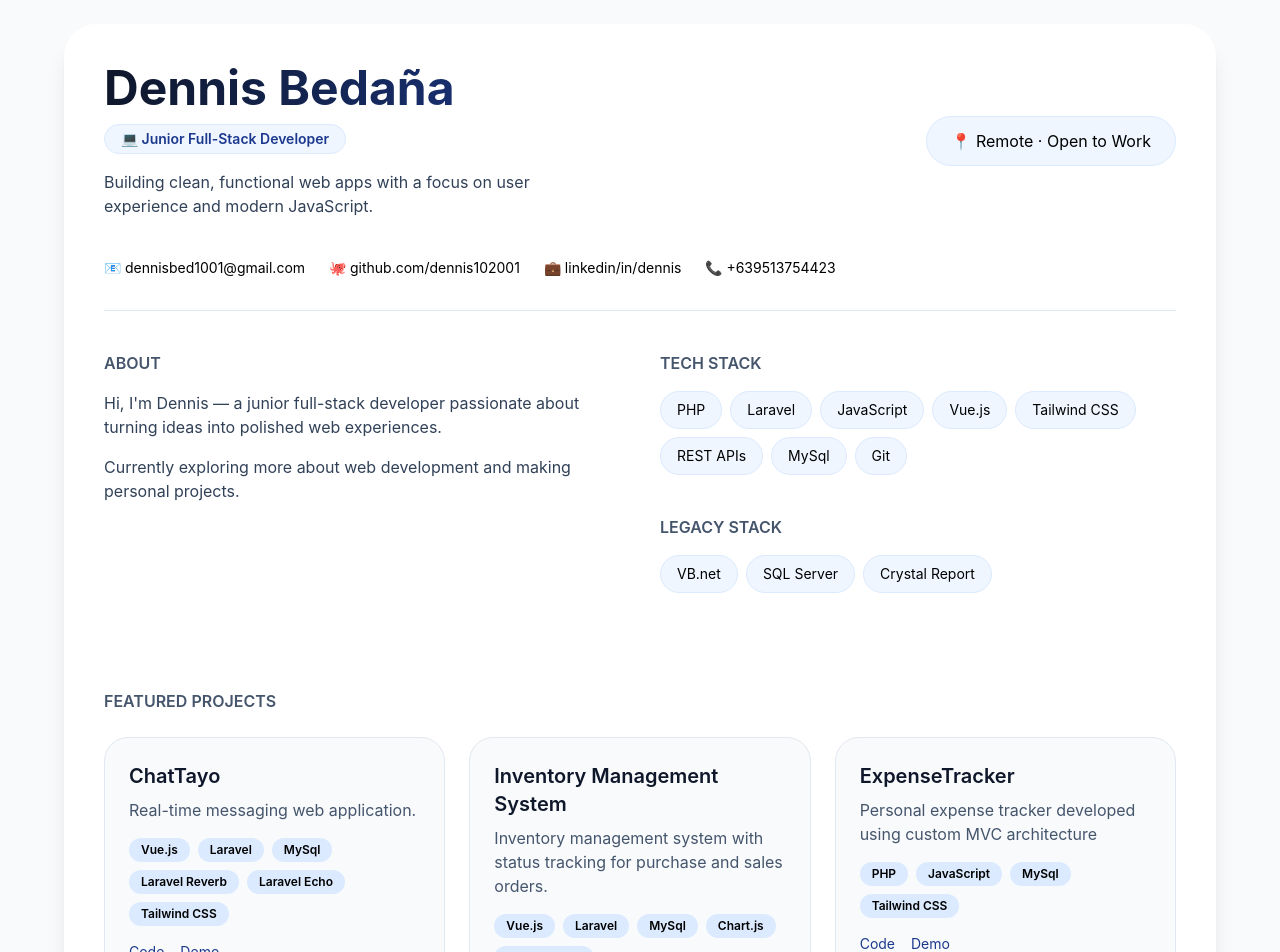
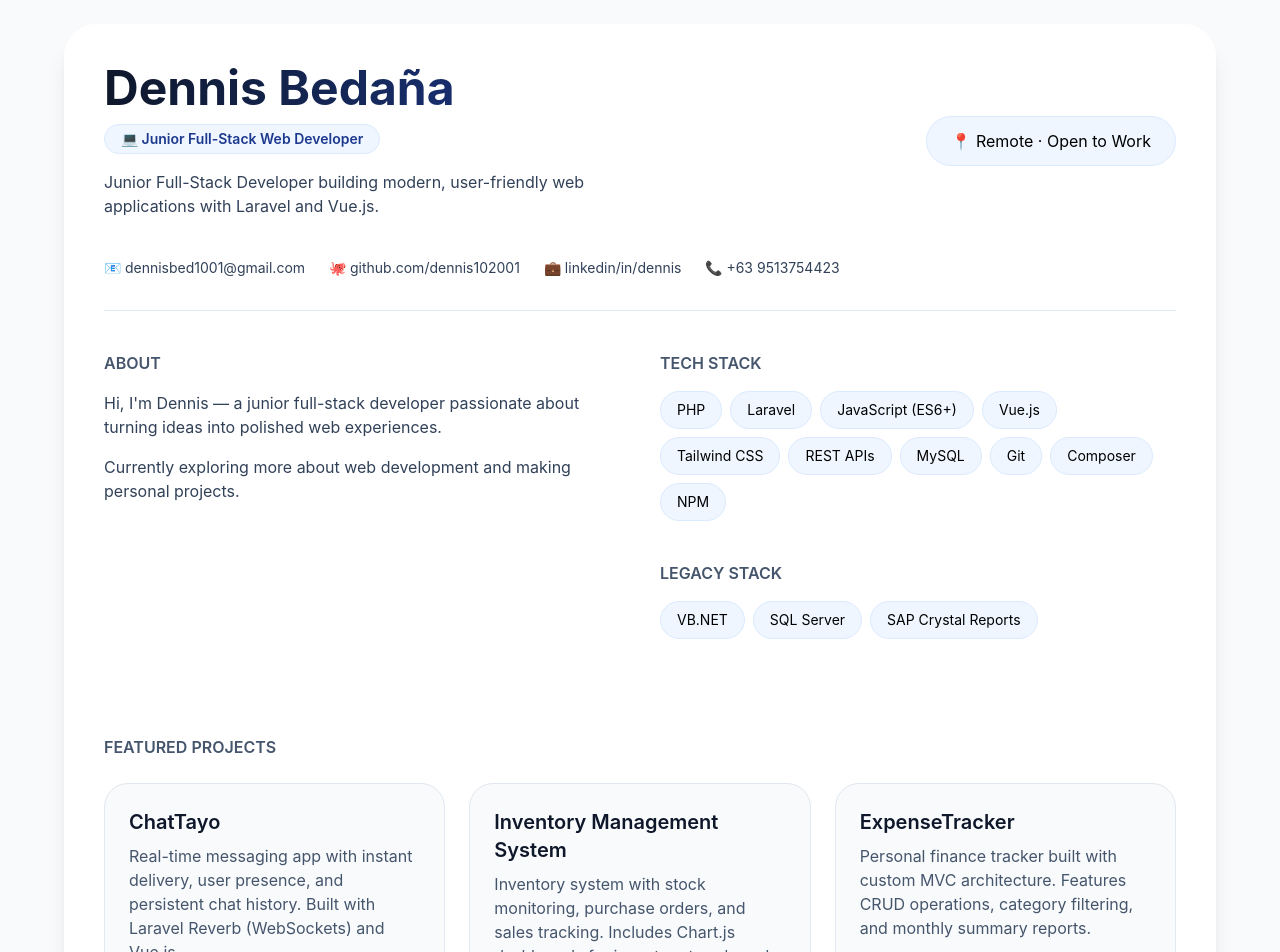
Before and after one commit to dennis102001/personal_portfolio, a Vue app: page / in a window 1280 px wide. Shown: the top 952 px of the page. Built offline with nearby package versions, Linux system fonts and the light colour scheme.

Commit message:
docs(HomeView): update descriptions and content

```diff
--- a/src/assets/style.css
+++ b/src/assets/style.css
@@ -1 +1,6 @@
 @import "tailwindcss";
+
+
+a{
+    @apply text-slate-700
+}
--- a/src/views/HomeView.vue
+++ b/src/views/HomeView.vue
@@ -7,26 +7,29 @@
       class="max-w-6xl mx-auto bg-white rounded-[2rem] shadow-xl p-8 md:p-10"
     >
       <!-- Hero -->
-      <div
-        class="flex flex-col md:flex-row md:items-center md:justify-between gap-6 mb-10"
-      >
+      <div class="flex flex-col md:flex-row md:items-center md:justify-between gap-6 mb-10">
         <div>
           <h1 class="text-4xl md:text-5xl font-bold bg-gradient-to-r from-slate-900 to-blue-900 bg-clip-text text-transparent">
             Dennis Bedaña
           </h1>
 
           <div class="inline-block mt-3 px-4 py-1 rounded-full bg-blue-50 border border-blue-100 text-blue-900 text-sm font-semibold">
-            💻 Junior Full-Stack Developer
+            💻 Junior Full-Stack Web Developer
           </div>
 
           <p class="mt-4 max-w-lg text-slate-700">
-            Building clean, functional web apps with a focus on user experience
-            and modern JavaScript.
+            Junior Full-Stack Developer building modern, user-friendly web applications with Laravel and Vue.js.
           </p>
         </div>
 
         <div class="flex items-center gap-3 px-6 py-3 rounded-full bg-blue-50 border border-blue-100">
-          📍 Remote · Open to Work
+          <div v-if="openToWork">
+            📍 Remote · Open to Work
+          </div>
+
+          <div v-else>
+            📍 Philippines · Junior Full-Stack Developer
+          </div>
         </div>
       </div>
 
@@ -47,7 +50,7 @@
         </a>
 
         <a href="#" class="hover:text-blue-900">
-          📞 +639513754423
+          📞 +63 9513754423
         </a>
       </div>
 
@@ -101,6 +104,7 @@
             </div>
           </div>
         </div>
+
       </div>
 
       <!-- Projects -->
@@ -186,7 +190,7 @@
                 B.S. Information Technology
               </h3>
               <p class="text-slate-500">
-                Sultan Kudarat State University · 2024
+                Sultan Kudarat State University · Graduated 2024
               </p>
             </div>
 
@@ -211,41 +215,45 @@
 </template>
 
 <script setup>
+const openToWork = true;
+
 const skills = [
   'PHP',
   'Laravel',
-  'JavaScript',
+  'JavaScript (ES6+)',
   'Vue.js',
   'Tailwind CSS',
   'REST APIs',
-  'MySql',
+  'MySQL',
   'Git',
+  'Composer',
+  'NPM',
 ]
 
 const legacySkills = [
-  'VB.net',
+  'VB.NET',
   'SQL Server',
-  'Crystal Report',
+  'SAP Crystal Reports',
 ]
 
 const projects = [
   {
     title: 'ChatTayo',
     description:
-      'Real-time messaging web application.',
-    tags: ['Vue.js', 'Laravel', 'MySql', 'Laravel Reverb', 'Laravel Echo', 'Tailwind CSS']
+      'Real-time messaging app with instant delivery, user presence, and persistent chat history. Built with Laravel Reverb (WebSockets) and Vue.js.',
+    tags: ['Vue.js', 'Laravel', 'MySQL', 'Laravel Reverb', 'Laravel Echo', 'Tailwind CSS']
   },
   {
     title: 'Inventory Management System',
     description:
-      'Inventory management system with status tracking for purchase and sales orders.',
-    tags: ['Vue.js', 'Laravel', 'MySql', 'Chart.js', 'Tailwind CSS']
+      'Inventory system with stock monitoring, purchase orders, and sales tracking. Includes Chart.js dashboards for inventory trends and status analytics.',
+    tags: ['Vue.js', 'Laravel', 'MySQL', 'Chart.js', 'Tailwind CSS']
   },
   {
     title: 'ExpenseTracker',
     description:
-      'Personal expense tracker developed using custom MVC architecture',
-    tags: ['PHP', 'JavaScript', 'MySql', 'Tailwind CSS']
+      'Personal finance tracker built with custom MVC architecture. Features CRUD operations, category filtering, and monthly summary reports.',
+    tags: ['PHP', 'JavaScript', 'MySQL', 'Tailwind CSS']
   }
 ]
 </script>
```
